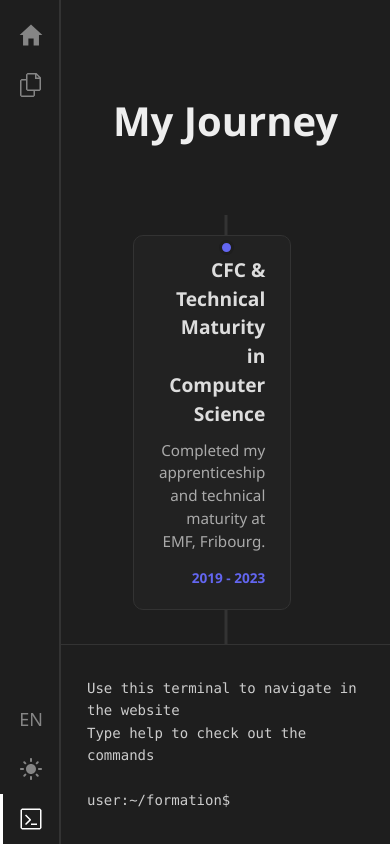
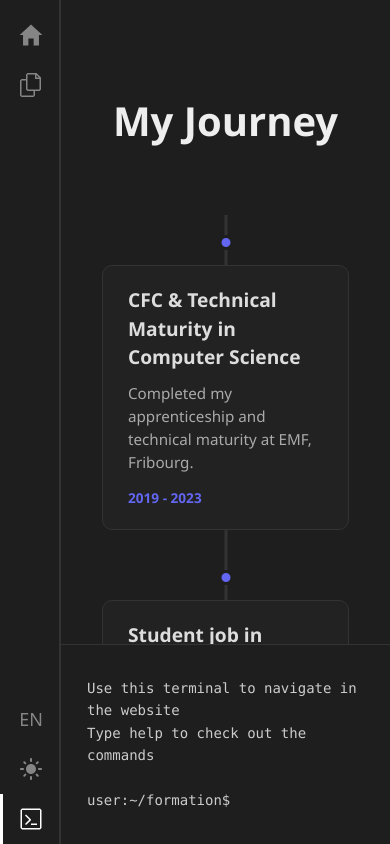
Before and after one commit to louis-pasquier/Portfolio, a React (Vite) app: page /formation in a window 390 px wide. Built offline with nearby package versions, Linux system fonts and the light colour scheme; no server answers.

Commit message:
fix: about page and formation would not render well on mobile screen

```diff
--- a/src/pages/Formation.tsx
+++ b/src/pages/Formation.tsx
@@ -1,4 +1,4 @@
-import React from "react";
+import React, {useEffect, useState} from "react";
 import { motion, type Variants } from "framer-motion";
 
 type FormationEvent = {
@@ -42,6 +42,26 @@ const translations = {
 
 function Formation({ isDarkMode, language }: { isDarkMode: boolean, language: string }) {
     const t = language === 'fr' ? translations.fr : translations.en;
+
+    // State to track mobile screen size
+    const [isMobile, setIsMobile] = useState(false);
+
+    useEffect(() => {
+        const mediaQuery = window.matchMedia("(max-width: 768px)");
+        const handleMediaQueryChange = (event: MediaQueryListEvent) => {
+            setIsMobile(event.matches);
+        };
+
+        // Set initial state and add listener
+        setIsMobile(mediaQuery.matches);
+        mediaQuery.addEventListener('change', handleMediaQueryChange);
+
+        // Cleanup listener on unmount
+        return () => {
+            mediaQuery.removeEventListener('change', handleMediaQueryChange);
+        };
+    }, []);
+
 
     const theme = {
         pageContainer: {
@@ -98,8 +118,8 @@ function Formation({ isDarkMode, language }: { isDarkMode: boolean, language: st
                     {events.map((event, index) => {
                         const isLeft = index % 2 === 0;
                         return (
-                            <motion.div key={event.id} variants={itemVariants} style={eventWrapper(isLeft)}>
-                                <div style={{ ...dotStyle(isLeft), ...theme.dot }}></div>
+                            <motion.div key={event.id} variants={itemVariants} style={eventWrapper(isLeft, isMobile)}>
+                                <div style={{ ...dotStyle(isLeft, isMobile), ...theme.dot }}></div>
                                 <div style={{ ...cardStyle, ...theme.card }}>
                                     <h3 style={{...cardTitle, ...theme.cardTitle}}>{event.title}</h3>
                                     <p style={{...cardDescription, ...theme.cardDescription}}>{event.description}</p>
@@ -122,7 +142,7 @@ export default Formation;
 const pageContainer: React.CSSProperties = {
     maxWidth: "900px",
     margin: "2rem auto",
-    padding: "2rem",
+    padding: "2rem 1rem",
     fontFamily: "'Segoe UI', Tahoma, Geneva, Verdana, sans-serif",
 };
 
@@ -139,31 +159,46 @@ const timelineContainer: React.CSSProperties = {
 
 const lineStyle: React.CSSProperties = {
     position: "absolute",
-    left: "50%",
     top: 0,
     bottom: 0,
     width: "3px",
+    left: "50%",
     transform: "translateX(-50%)",
 };
 
-const eventWrapper = (isLeft: boolean): React.CSSProperties => ({
+const eventWrapper = (isLeft: boolean, isMobile: boolean): React.CSSProperties => ({
     position: "relative",
+    boxSizing: "border-box",
+    marginBottom: "40px",
+    // --- Desktop Styles ---
+    ...(!isMobile && {
     width: "50%",
     padding: `0 40px`,
-    boxSizing: "border-box",
     left: isLeft ? 0 : "50%",
     textAlign: isLeft ? "right" : "left",
-    marginBottom: "40px",
+    }),
+    // --- Mobile Styles ---
+    ...(isMobile && {
+        width: "100%",
+        padding: '30px 25px 0 25px',
+        textAlign: 'center', // Center the card within the wrapper
+    }),
 });
 
-const dotStyle = (isLeft: boolean): React.CSSProperties => ({
+const dotStyle = (isLeft: boolean, isMobile: boolean): React.CSSProperties => ({
     position: "absolute",
-    top: "5px",
+    top: "0",
     width: "15px",
     height: "15px",
     borderRadius: "50%",
     zIndex: 1,
-    ...(isLeft ? { right: "-8.5px" } : { left: "-6.5px" }),
+    // --- Desktop Styles ---
+    ...(!isMobile && (isLeft ? { right: "-8.5px", top: "5px" } : { left: "-6.5px", top: "5px" })),
+    // --- Mobile Styles ---
+    ...(isMobile && {
+        left: '50%',
+        transform: 'translateX(-50%)',
+    }),
 });
 
 const cardStyle: React.CSSProperties = {
@@ -171,6 +206,10 @@ const cardStyle: React.CSSProperties = {
     borderRadius: "10px",
     display: "inline-block",
     position: "relative",
+    textAlign: 'left',
+    width: '100%',
+    boxSizing: 'border-box',
+    maxWidth: '400px',
 };
 
 const cardTitle: React.CSSProperties = {
--- a/src/pages/Home.tsx
+++ b/src/pages/Home.tsx
@@ -15,13 +15,43 @@ export default function Home ({ isDarkMode, language }: { isDarkMode: boolean, l
 
     const t = language === 'fr' ? translations.fr : translations.en;
 
+    // Use state to track if the screen is mobile-sized
+    const [isMobile, setIsMobile] = React.useState(false);
+
+    React.useEffect(() => {
+        // This media query will match screens with a max-width of 768px
+        const mediaQuery = window.matchMedia("(max-width: 768px)");
+
+        // Set the initial state
+        setIsMobile(mediaQuery.matches);
+
+        // Create a listener function to update state on change
+        const handleMediaQueryChange = (event: MediaQueryListEvent) => {
+            setIsMobile(event.matches);
+        };
+
+        // Add the listener
+        mediaQuery.addEventListener('change', handleMediaQueryChange);
+
+        // Cleanup listener on component unmount
+        return () => {
+            mediaQuery.removeEventListener('change', handleMediaQueryChange);
+        };
+    }, []);
+
+    // Create a dynamic style for the subtitle
+    const dynamicSubTitleStyle: React.CSSProperties = {
+        ...subTitle, // Inherit base styles
+        alignSelf: isMobile ? 'center' : 'end', // Center on mobile, align end on desktop
+    };
+
     return (
         <PolyBackground isDarkMode={isDarkMode}>
             <div style={main}>
                 <div style={contentWrapper}>
                     <div style={titleWrapper}>
                         <div style={title}>{t.welcome}</div>
-                        <div style={subTitle}>
+                        <div style={dynamicSubTitleStyle}>
                             Louis Pasquier
                         </div>
                     </div>
```
